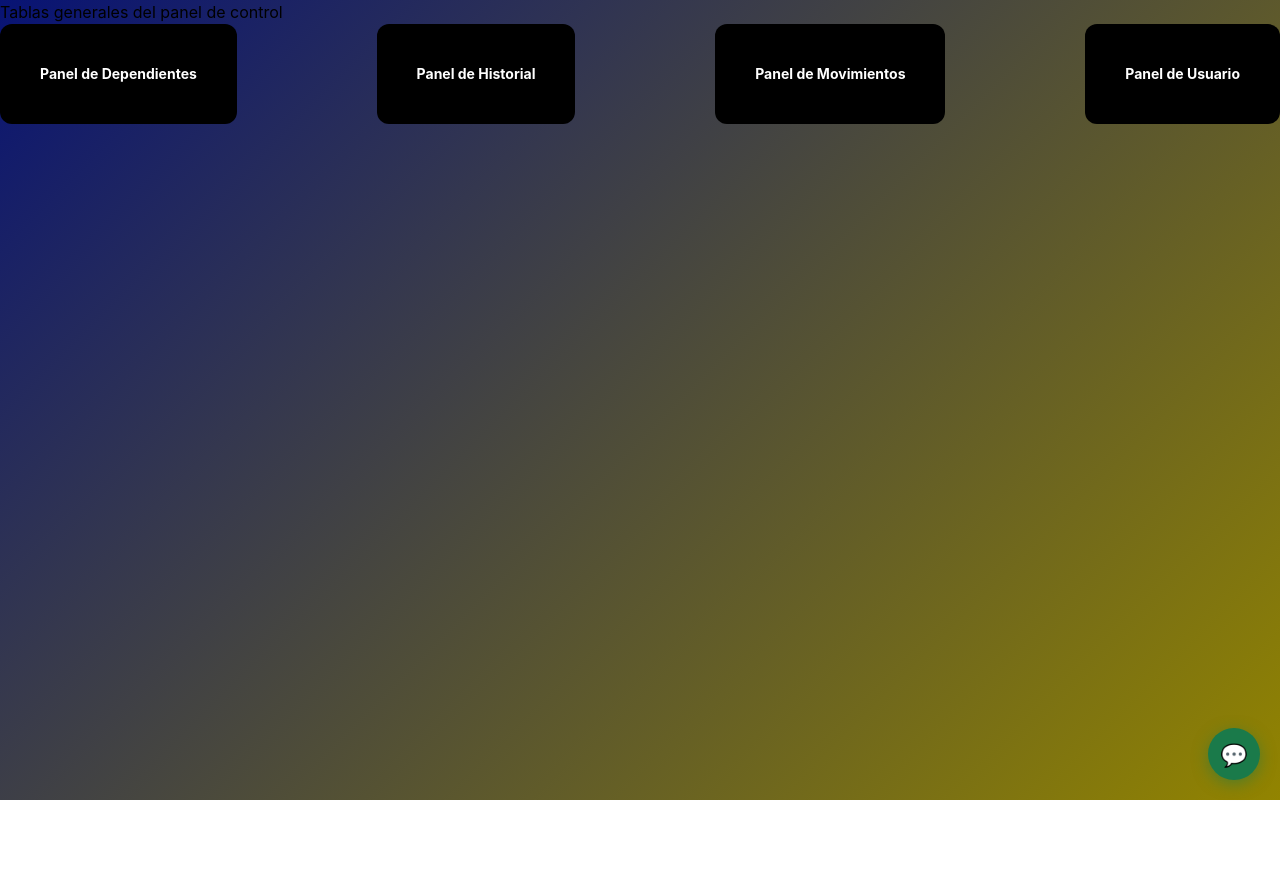
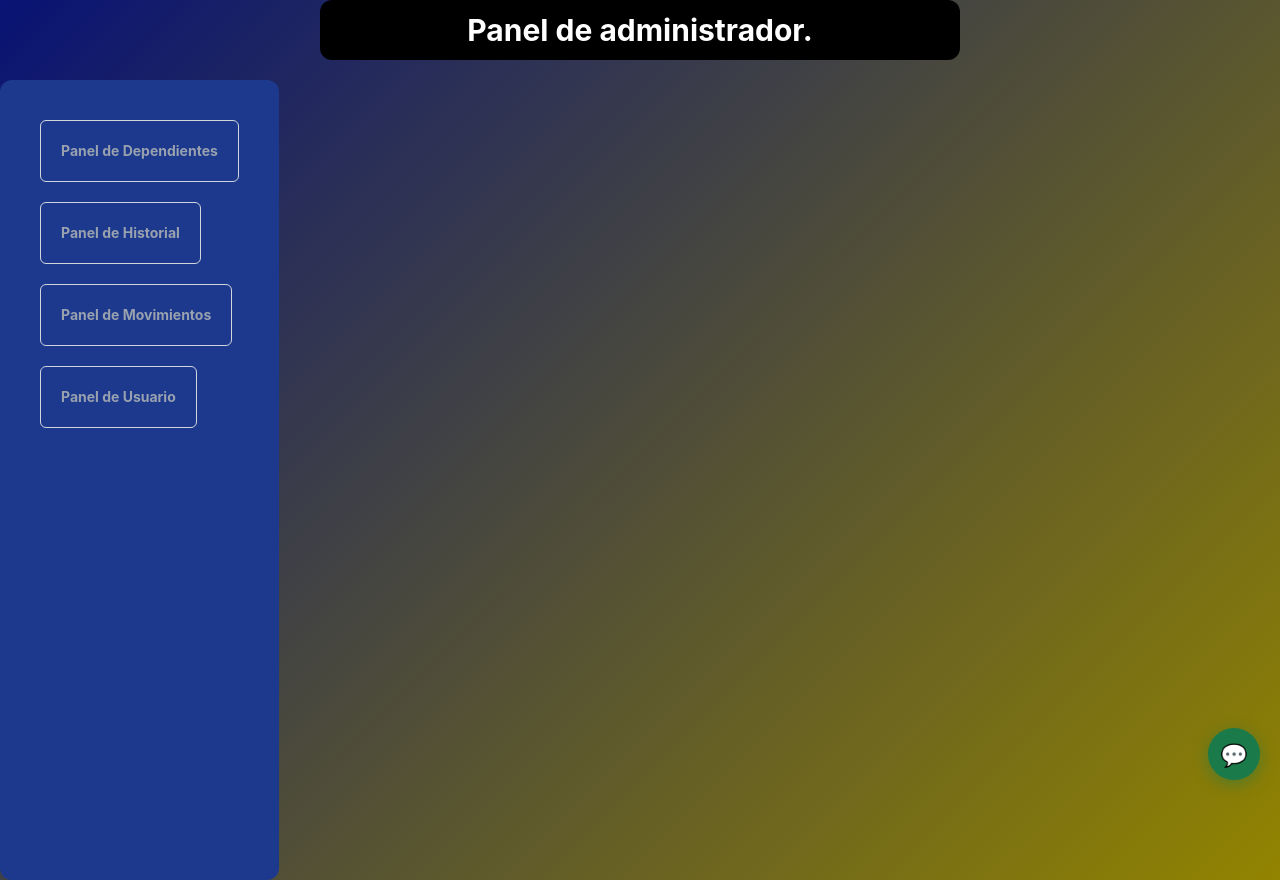
Before and after one commit to SENA-proyect/Ahorrapp-REACT, a React (Vite) app in the folder Frontend/: page /PanelAdmin in a window 1280 px wide. Before the commit the page ends 800 px from the top, so only its background shows below. Built offline with nearby package versions, Linux system fonts and the light colour scheme.

Commit message:
Actualizacion de el reestructuracion del panel del administrador.

```diff
--- a/Frontend/src/components/PanelAdmin.jsx
+++ b/Frontend/src/components/PanelAdmin.jsx
@@ -6,35 +6,35 @@ export default function PanelAdmin() {
 
       {/* TABLAS GENERALES */}
       <div className="inf-container">
-        <h2>Tablas generales del panel de control</h2>
+        <h2 className='text-white font-bold text-3xl mb-5 bg-black w-1/2 rounded-xl p-3 text-center mx-auto'>Panel de administrador.</h2>
+        <section className=' flex flex-col w-fit justify-left align-left h-screen rounded-r-[50px]'>
+        <ul className="flex flex-col justify-top h-full bg-blue-900 p-10 rounded-xl gap-5">
 
-        <div className="flex justify-between">
+          <li className="">
+            <Link to="/PanelDependientes">
+              <button className='p-5 border-gray-300 rounded-md border-1 text-gray-400 hover:text-white text-sm font-bold cursor-pointer transition-all duration-300'>Panel de Dependientes</button>
+            </Link>
+          </li>
 
-          <div className="general-card">
-            <Link to="/PanelDependientes">
-              <button className='p-10 bg-black rounded-xl text-white text-sm font-bold'>Panel de Dependientes</button>
+          <li className="">
+            <Link to="/PanelHistorial">
+              <button className='p-5 border-gray-300 rounded-md border-1 text-gray-400 hover:text-white text-sm font-bold cursor-pointer transition-all duration-300'>Panel de Historial</button>
             </Link>
-          </div>
+          </li>
 
-          <div className="general-card">
-            <Link to="/PanelHistorial">
-              <button className='p-10 bg-black rounded-xl text-white text-sm font-bold'>Panel de Historial</button>
+          <li className="">
+            <Link to="/PanelMovimientos">
+              <button className='p-5 border-gray-300 rounded-md border-1 text-gray-400 hover:text-white text-sm font-bold cursor-pointer transition-all duration-300'>Panel de Movimientos</button>
             </Link>
-          </div>
+          </li>
 
-          <div className="general-card">
-            <Link to="/PanelMovimientos">
-              <button className='p-10 bg-black rounded-xl text-white text-sm font-bold'>Panel de Movimientos</button>
+          <li className="">
+            <Link to="/PanelUsuarios">
+              <button className='p-5 border-gray-300 rounded-md border-1 text-gray-400 hover:text-white text-sm font-bold cursor-pointer transition-all duration-300'>Panel de Usuario</button>
             </Link>
-          </div>
-
-          <div className="general-card">
-            <Link to="/PanelUsuarios">
-              <button className='p-10 bg-black rounded-xl text-white text-sm font-bold'>Panel de Usuario</button>
-            </Link>
-          </div>
-
-        </div>
+          </li>
+        </ul>
+        </section>
       </div>
 
     </div>
```
